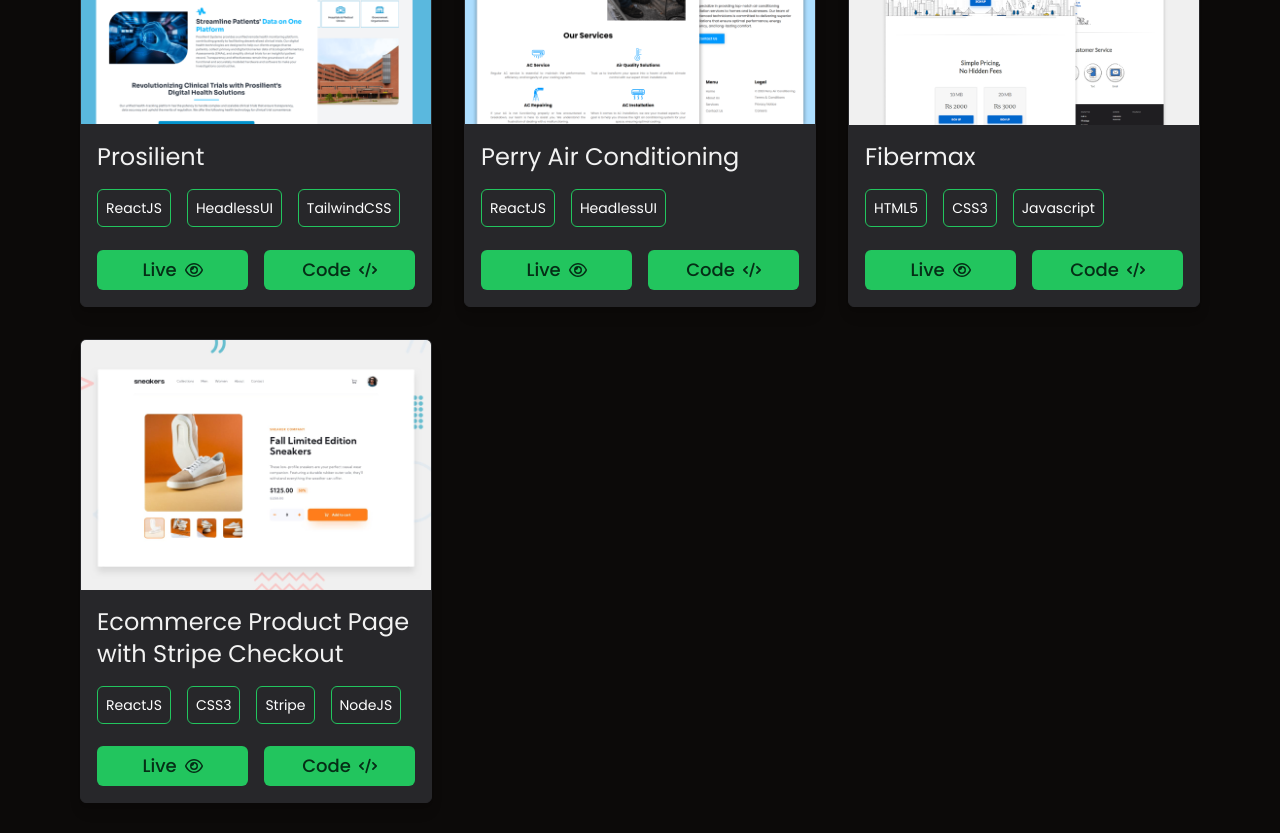
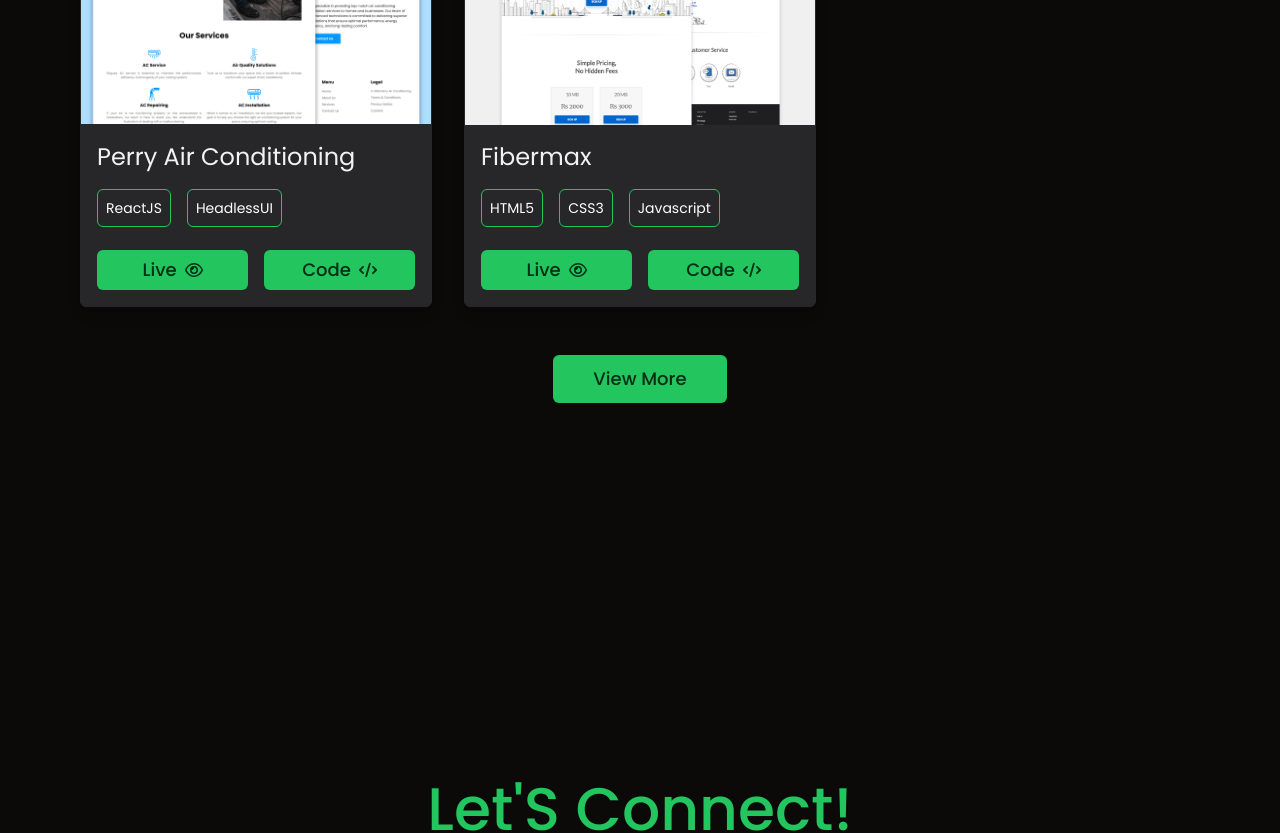
Before and after one commit to hamzaejaz787/Portfolio, a React (Vite) app: page / in a window 1280 px wide. Shown: the part 2320-3153 px from the top of the page. Built offline with nearby package versions, Linux system fonts and the light colour scheme.

Commit message:
updated projects

```diff
--- a/src/components/PortfolioSection.tsx
+++ b/src/components/PortfolioSection.tsx
@@ -2,11 +2,9 @@
 import PortfolioCard from "./PortfolioCard";
 
 import big0Thumb from "@/assets/big0.png";
-import prosilientThumb from "@/assets/prosilient.png";
 import ferroThumb from "@/assets/ferro.png";
 import perryAirThumb from "@/assets/perry-aircon.png";
 import fibermaxThumb from "@/assets/fibermax-thumbnail.png";
-import ecommerceThumb from "@/assets/ecommerce-landing.jpg";
 import laptopRentalThumb from "@/assets/laptop-rental.png";
 import { Button } from "./ui/button";
 
@@ -34,13 +32,6 @@
       tags: ["HTML5", "CSS3", "Javascript"],
     },
     {
-      title: "Prosilient",
-      imageUrl: prosilientThumb,
-      codeUrl: "https://github.com/hamzaejaz787/",
-      previewUrl: "https://prosilient.systems/",
-      tags: ["ReactJS", "HeadlessUI", "TailwindCSS"],
-    },
-    {
       title: "Perry Air Conditioning",
       imageUrl: perryAirThumb,
       codeUrl: "https://github.com/hamzaejaz787/",
@@ -53,13 +44,6 @@
       codeUrl: "https://github.com/hamzaejaz787/",
       previewUrl: "https://fibermax.com.pk/",
       tags: ["HTML5", "CSS3", "Javascript"],
-    },
-    {
-      title: "Ecommerce Product Page with Stripe Checkout",
-      imageUrl: ecommerceThumb,
-      codeUrl: "https://github.com/hamzaejaz787/ecommerce-product-page",
-      previewUrl: "https://ecomerce-with-stripe.netlify.app/",
-      tags: ["ReactJS", "CSS3", "Stripe", "NodeJS"],
     },
   ];
   return (
```
Also changed, not shown: src/assets/ecommerce-landing.jpg (deleted), src/assets/prosilient.png (deleted).
